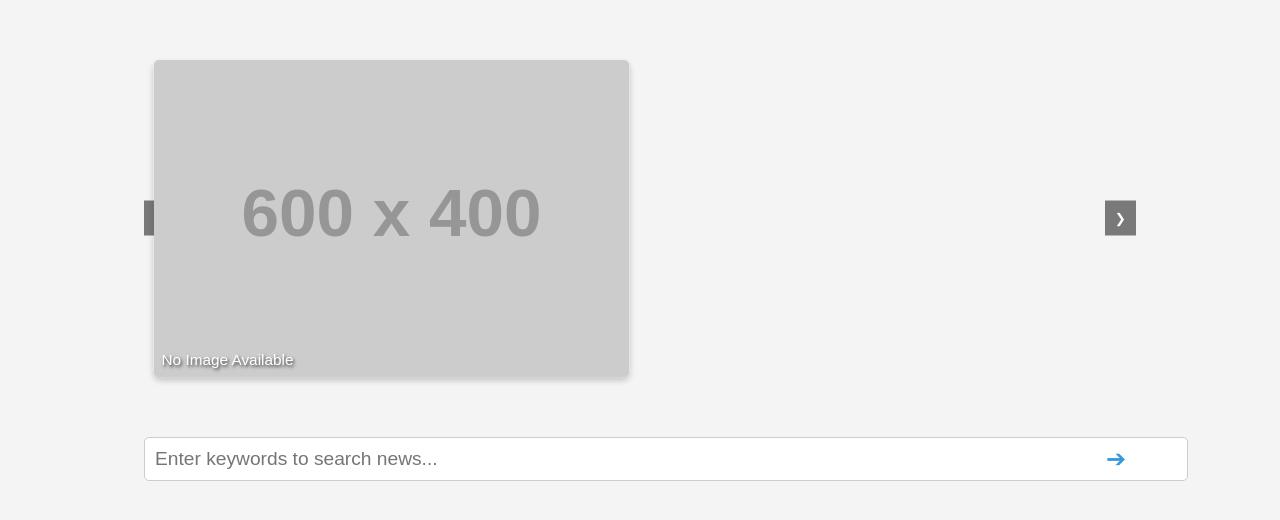
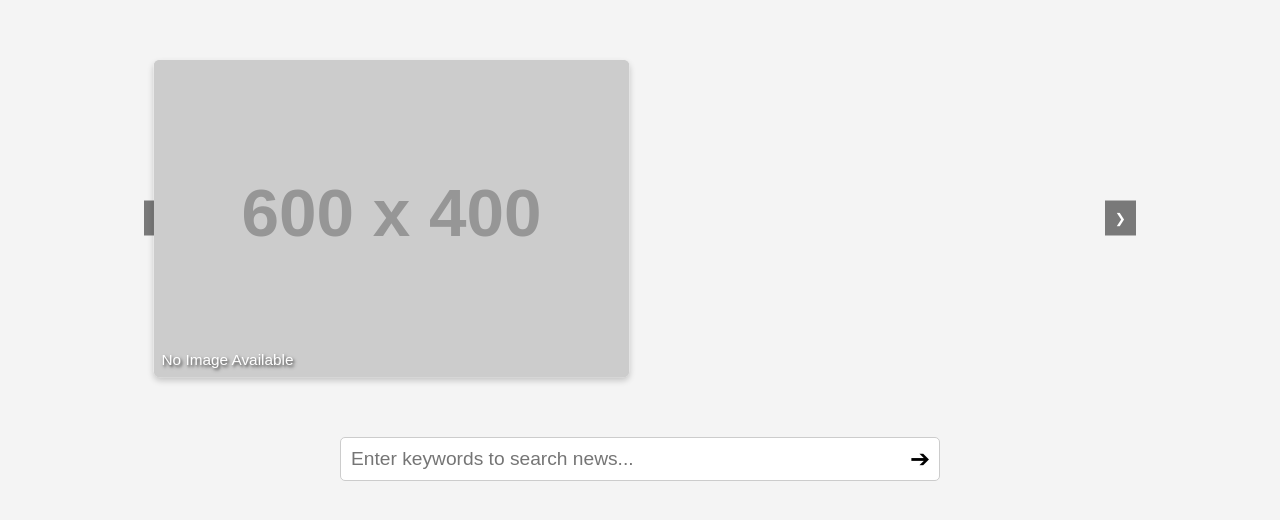
Before and after one commit to Naainz/News, a plain HTML site: page index.html in a window 1280 px wide. Drawn offline with Linux system fonts and the light colour scheme; no server answers; placeholder pictures from the web are drawn by us.

Commit message:
searchbar styling

```diff
--- a/index.html
+++ b/index.html
@@ -98,19 +98,20 @@
         }
 
         .search-container {
-            width: 80%;
+            width: 100%;
+            max-width: 600px;
             margin-bottom: 20px;
-            text-align: center;
             position: relative;
         }
 
         .search-container input {
             width: 100%;
-            padding: 10px 40px 10px 10px;
+            padding: 10px 50px 10px 10px;
             font-size: 1.2em;
             border-radius: 5px;
             border: 1px solid #ccc;
             font-family: Satoshi, sans-serif;
+            box-sizing: border-box;
         }
 
         .search-container input::placeholder {
@@ -124,7 +125,7 @@
             transform: translateY(-50%);
             background-color: transparent;
             border: none;
-            color: #3498db;
+            color: black;
             padding: 0;
             cursor: pointer;
             font-size: 1.5em;
@@ -202,7 +203,7 @@
     <div class="results-container" id="resultsContainer"></div>
 
     <script>
-        const apiKey = 'change-this';
+        const apiKey = 'YOUR_NEWS_DATA_IO_API_KEY';
         const carousel = document.getElementById('carousel');
         const searchInput = document.getElementById('searchInput');
         const searchBtn = document.getElementById('searchBtn');
```
